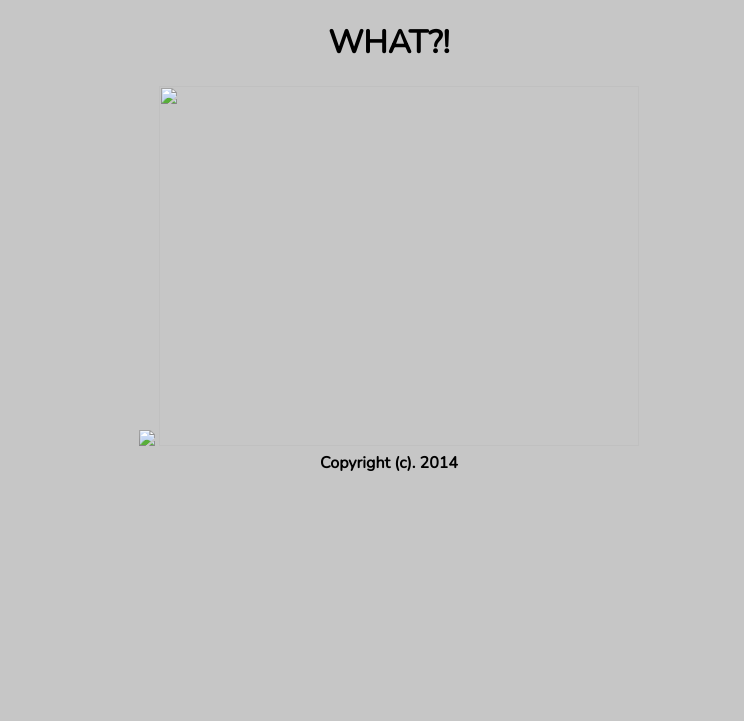
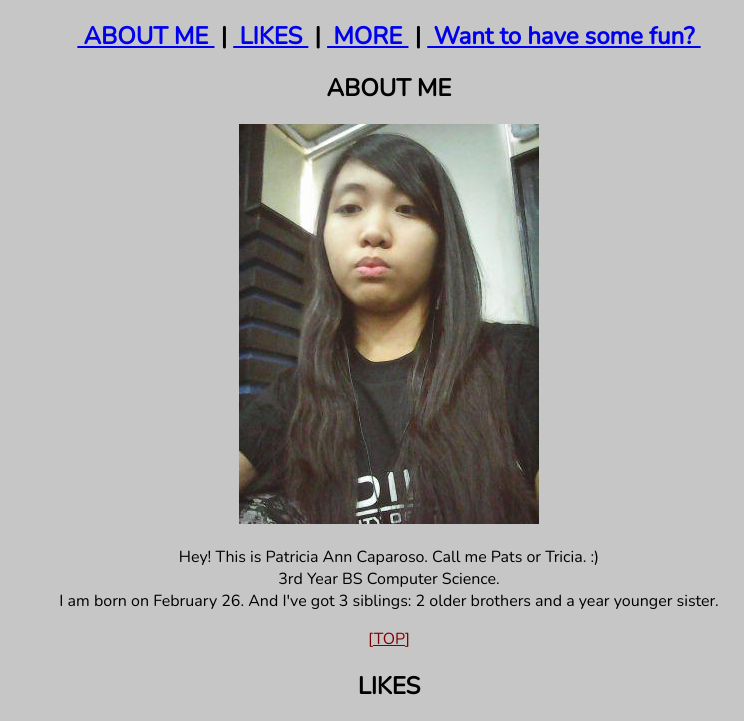
Before and after one commit to tricia-caparoso/updevcamp-2015a-set0, a plain HTML site: page index.html in a window 1280 px wide. Shown: the top 721 px of the page, without its empty margins (251-995 px from the left). Drawn offline with nearby package versions, Linux system fonts and the light colour scheme.

Commit message:
Edited index.html

```diff
--- a/index.html
+++ b/index.html
@@ -6,15 +6,28 @@
 		<link href='https://fonts.googleapis.com/css?family=Nunito' rel='stylesheet' type='text/css'>
 	</head>
 	<body>
-    <div>
-      <h1>WHAT?!</h1>
+		<nav id="top">
+			<h2>
+				<a href=#about>&nbspABOUT ME&nbsp</a> |
+				<a href=#like>&nbspLIKES&nbsp</a> |
+				<a href=#more>&nbspMORE&nbsp</a> |
+				<a href="http://9gag.com">&nbspWant to have some fun?&nbsp</a>
+			</h2>
+		</nav>
+		<div class="content" id="about">
+			<h2 >ABOUT ME</h2>
+			<img src="images/me.jpg">
+			<p>Hey! This is Patricia Ann Caparoso. Call me Pats or Tricia. :)<br>
+				3rd Year BS Computer Science.<br>
+				I am born on February 26. And I've got 3 siblings: 2 older brothers and a year younger sister.
+			</p>
+			<a href=#top style="color:maroon;text-align:right;">[TOP]</a>
 		</div>
-    <div>
-      <img src="me.jpg" >
-      <img src="corgi.jpg"/ height="360px" width="480px">
-    </div>
-    <div>
-
+		<div class="content" id="like">
+			<h2>LIKES</h2>
+			<img src="images/corgi.jpg">
+			<>
+			<a href=#top style="color:maroon;text-align:right;">[TOP]</a>
 		</div>
 	</body>
 	<footer>
```
Lines whose indentation alone changed are shown as unchanged.
